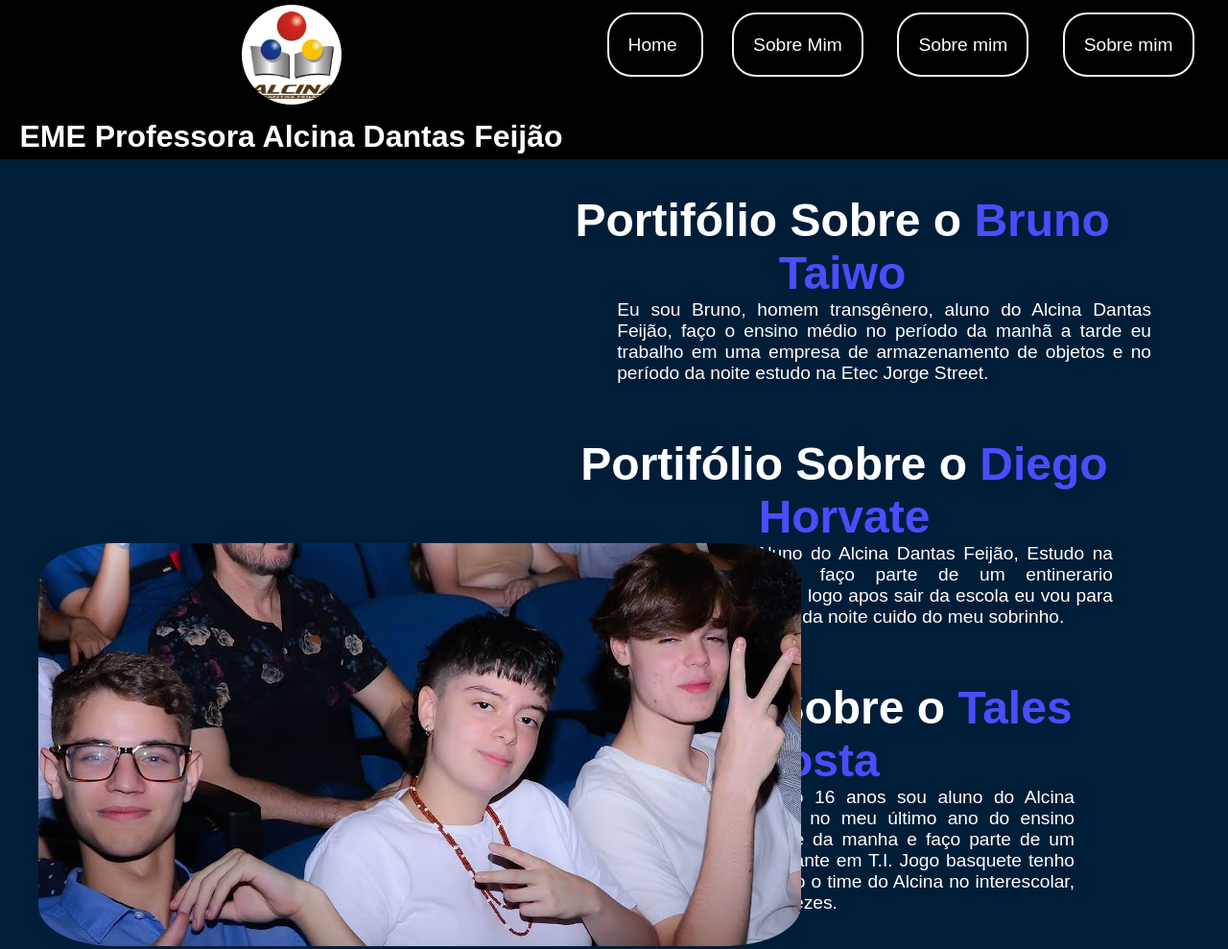
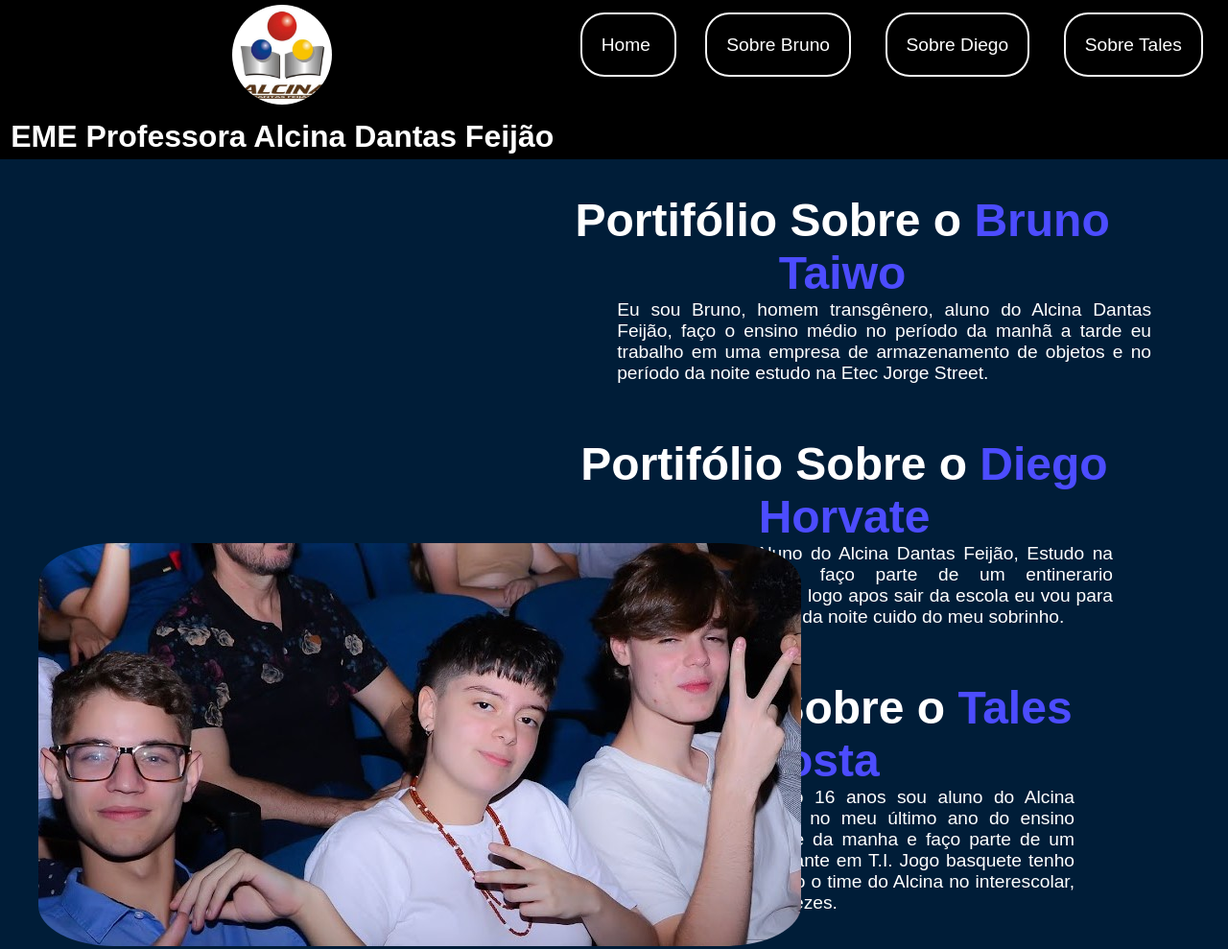
Before and after one commit to DiegoHorvate/Portifolio_3A, a plain HTML site: page index.html in a window 1280 px wide. Shown: the top 989 px of the page at 96% size. Drawn offline with Linux system fonts and the light colour scheme.

Commit message:
Update index.html

```diff
--- a/index.html
+++ b/index.html
@@ -20,9 +20,9 @@
 
     <nav class="cabecalho__menu">
         <a class="cabecalho__menu__link" href="index.html"> Home </a>
-        <a class="cabecalho__menu__link" href="Sobre_mim.html">Sobre Mim</a>
-	<a class="cabecalho__menu__link" href="sobre_mim.html">Sobre mim</a>
-	<a class="cabecalho__menu__link" href="sobre_mim.html">Sobre mim</a>
+        <a class="cabecalho__menu__link" href="Sobre_bruno.html">Sobre Bruno</a>
+	<a class="cabecalho__menu__link" href="sobre_diego.html">Sobre Diego</a>
+	<a class="cabecalho__menu__link" href="sobre_tales.html">Sobre Tales</a>
     </nav>
   </header>
   <br><br><br><br><br><br><br><br><br>
```
